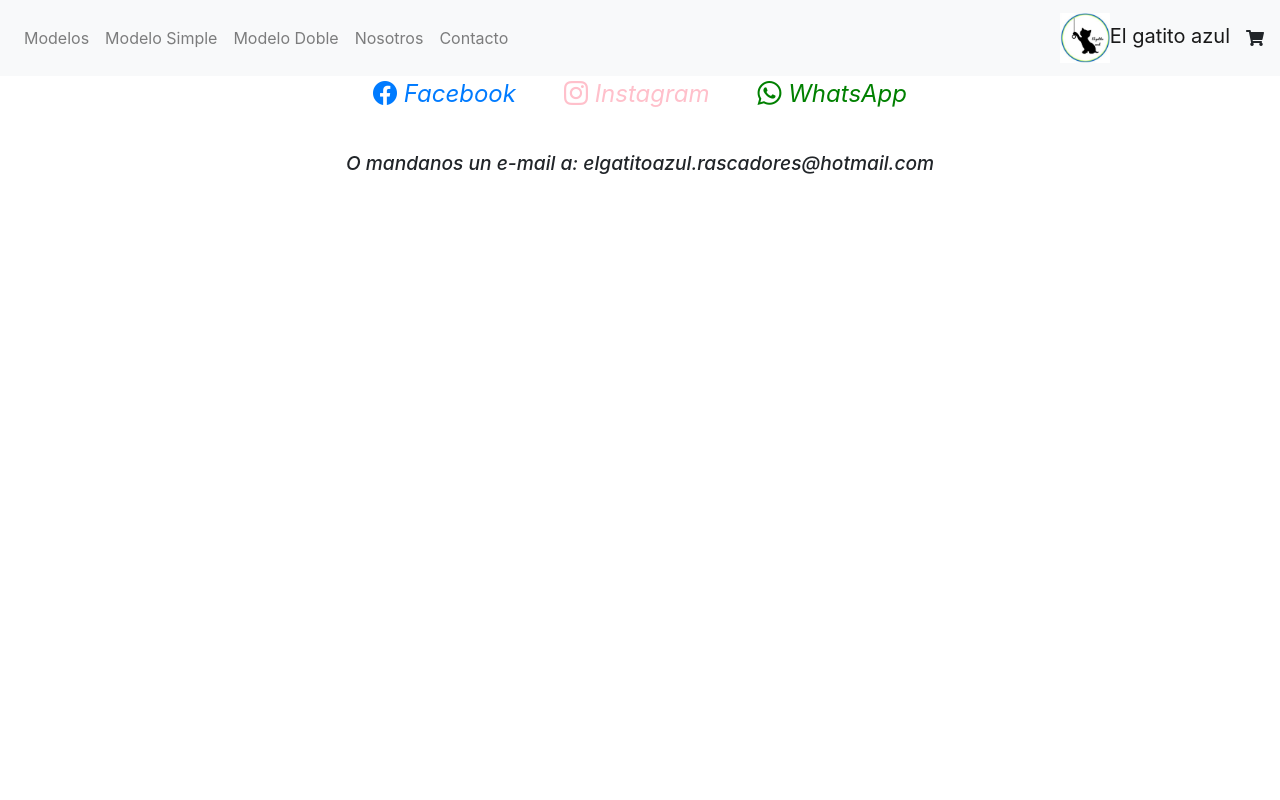
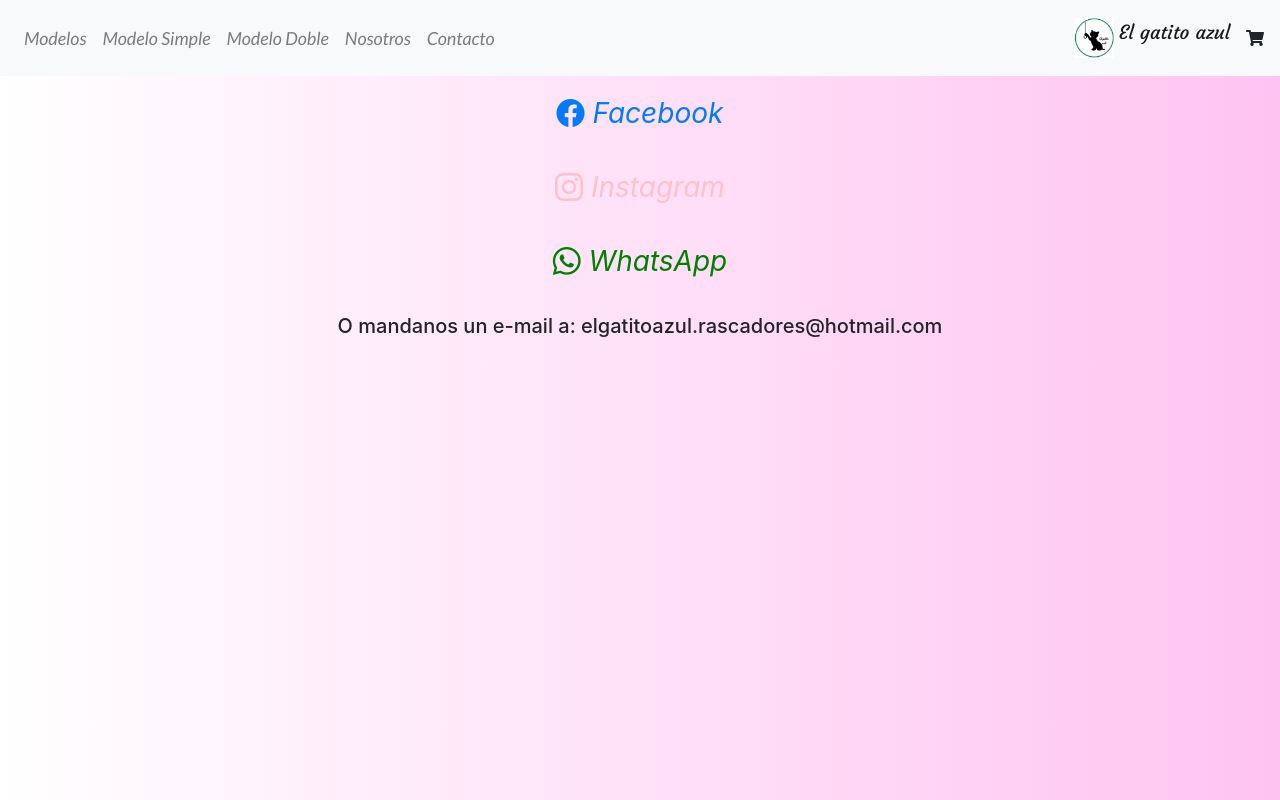
Before and after one commit to spancavil/Ecommerce---Ancavil, a React (Create React App) app: page /contacto in a window 1280 px wide. Built offline with nearby package versions, Linux system fonts and the light colour scheme.

Commit message:
Agregado de estilos y spinner de carga

```diff
--- a/public/index.html
+++ b/public/index.html
@@ -12,6 +12,10 @@
     integrity="sha384-ggOyR0iXCbMQv3Xipma34MD+dH/1fQ784/j6cY/iJTQUOhcWr7x9JvoRxT2MZw1T" crossorigin="anonymous">
     <link rel="stylesheet" href="https://cdnjs.cloudflare.com/ajax/libs/font-awesome/5.15.2/css/all.min.css">
     <link rel="stylesheet" href="https://cdn.jsdelivr.net/npm/bootstrap-icons@1.4.0/font/bootstrap-icons.css">
+    <link rel="preconnect" href="https://fonts.gstatic.com">
+    <link rel="preconnect" href="https://fonts.gstatic.com">
+    <link rel="preconnect" href="https://fonts.gstatic.com">
+    <link href="https://fonts.googleapis.com/css2?family=Courgette&family=Lato:ital@1&family=Merriweather:wght@300&display=swap" rel="stylesheet">
     <link rel="apple-touch-icon" href="%PUBLIC_URL%/logo192.png" />
     <!--
       manifest.json provides metadata used when your web app is installed on a
--- a/src/App.css
+++ b/src/App.css
@@ -36,3 +36,11 @@
     transform: rotate(360deg);
   }
 }
+
+body {
+  background: linear-gradient(90deg, rgba(255,255,255,1) 0%, rgba(255,195,241,1) 100%);
+}
+
+.card{
+  font-family: 'Merriweather', serif;;
+}
--- a/src/components/navbar.js
+++ b/src/NavBar/index.js
@@ -1,7 +1,8 @@
 import React from "react";
-import CartWidget from "./CartWidget"
+import CartWidget from "../components/CartWidget"
 import logo from "../img/logo.jpg";
 import { NavLink } from "react-router-dom";
+import "./styles.css"
 
 export const NavBar = () => {  //Declaración de una constante en JSX (un extensión del lenguaje JavaScript) con una función flecha
   return (
@@ -44,7 +45,7 @@
       </button>
 
       <NavLink to="/"className="navbar-brand">
-          <img src={logo} width="50" height="50" className="d-inline-block" alt=""/>
+          <img src={logo} width="50" height="50" className="d-inline-block" alt="" id="imagen"/>
           El gatito azul
       </NavLink>
 
--- /dev/null
+++ b/src/NavBar/styles.css
@@ -0,0 +1,13 @@
+.nav-item {
+    font-family: 'Lato', sans-serif;
+    font-size: large;
+}
+
+#imagen{
+    padding: 5px;
+}
+
+.navbar-brand{
+    font-family: 'Courgette', cursive;
+    font-size: larger;
+}
--- a/src/components/Contacto/index.js
+++ b/src/components/Contacto/index.js
@@ -2,21 +2,32 @@
 
 const Contacto = () => {
     return(
-        <div className="container-fluid">
-            <div className="row justify-content-center">
+        <div className = "container">
+
+        <div className="row row-cols-1">
+            <div className="col-12 my-3">
             <a href="https://www.facebook.com/Rascadores-El-Gatito-azul-110299214466391/" target="_blank" rel="noopener noreferrer">
-                <i className="bi bi-facebook m-4" style={{fontSize:"1.5rem"}}> Facebook</i>
-            </a>
-            <a href="https://instagram.com/elgatitoazul.rascadores?igshid=1ne9yk8fzf80f/" target="_blank" rel="noopener noreferrer">
-                <i className="bi bi-instagram m-4"  style={{fontSize:"1.5rem",color:"pink"}}> Instagram</i>
-            </a>
-            <a href="https://wa.me/+5491158491307" target="_blank" rel="noopener noreferrer">
-                <i className="bi bi-whatsapp m-4" style={{fontSize:"1.5rem",color:"green"}}> WhatsApp</i>
+                <i className="bi bi-facebook m-4" style={{fontSize:"1.75rem"}}> Facebook</i>
             </a>
             </div>
-            <div className="row justify-content-center">
-                <h6 style={{fontStyle: "italic", fontSize:"1.2rem", marginTop:"40px"}}>O mandanos un e-mail a:    elgatitoazul.rascadores@hotmail.com</h6>
+
+            <div className="col-12 my-3">
+            <a href="https://instagram.com/elgatitoazul.rascadores?igshid=1ne9yk8fzf80f/" target="_blank" rel="noopener noreferrer">
+                <i className="bi bi-instagram m-4"  style={{fontSize:"1.75rem",color:"pink"}}> Instagram</i>
+            </a>
             </div>
+
+            <div className="col-12 my-3">
+            <a href="https://wa.me/+5491158491307" target="_blank" rel="noopener noreferrer">
+                <i className="bi bi-whatsapp m-4" style={{fontSize:"1.75rem",color:"green"}}> WhatsApp</i>
+            </a>
+            </div>
+
+            <div className="col-12 my-3">
+                <h5>O mandanos un e-mail a:    elgatitoazul.rascadores@hotmail.com</h5>
+            </div>
+
+        </div>
         </div>
     )
 }
--- a/src/components/Item/index.js
+++ b/src/components/Item/index.js
@@ -1,29 +1,56 @@
-import React from 'react';
+import React, { useEffect, useState } from 'react';
 import { useParams } from 'react-router';
+import Loading from '../Loading';
 
-const Item = (item) => {
-    const {productoId} = useParams(); //Obtenemos por parámetro (de navegación) el id del producto.
-    const posicion = parseInt (productoId - 1); //Definimos la posición del array de items, que corresponderá al item que le haremos el render.
+const Item = () => {
 
-    const render = () => {
-        console.log(item.items[posicion]);
-        return(
-        <div className="card">
-            <h4 className = "card-title">Detalle</h4>
-            <img src={item.items[posicion].src} className="card-img-top" alt="..."/>
-            <div className="card-body">
-                <h5 className="card-title">{item.items[posicion].description}</h5>
-                <h5 className="card-title">Precio: ${item.items[posicion].precio}.</h5>
+    const [items, setItems] = useState ([]);
+    const productoId = useParams();
+    const posicion = (productoId.productoId-1);
+
+    useEffect (()=>{
+        const promesaItem = new Promise ((acc,rej)=>{
+            setTimeout (()=>{
+                acc([ //Devuelve un array literal de objetos.
+                    {id: 1, stock:4, src:"/img/modelo3020.jpeg", initial:0, description:"Modelo 1", precio: 2200, categoria:"simple"},
+                    {id: 2, stock: 6, src: "/img/modelo3030.jpeg", initial: 0, description: "Modelo 2", precio: 5800, categoria:"double"},
+                    {id: 3, stock: 7, src: "/img/modelo3030dos.jpeg", initial: 0, description: "Modelo 3", precio: 5800, categoria: "double"},
+                    {id: 4, stock: 3, src: "/img/modelo3050.jpeg", initial: 0, description: "Modelo 4", precio: 7900, categoria: "double"},
+                    {id: 5, stock: 2, src: "/img/modelo3050dos.jpeg", initial: 0, description: "Modelo 5", precio: 7900, categoria:"double"},
+                    {id: 6, stock: 4, src: "/img/modeloMini.jpeg", initial:0, description: "Modelo 6", precio: 1700, categoria:"simple"}
+                    ]
+                )
+            }, 2000)
+        })
+
+        promesaItem.then ((resultado) => {
+            setItems(resultado);
+        })
+    }, []);
+
+    const render = ()=>{
+        return (
+            <div class= "card">
+                <h5 className = "card-title mt-3">Detalle</h5>
+                <img src={items[posicion].src} className="card-img-top" alt="..."/>
+                <div className="card-body">
+                    <h5 className="card-title">{items[posicion].description}</h5>
+                    <h5 className="card-title">Precio: ${items[posicion].precio}.-</h5>
+                </div>
             </div>
-        </div>)
+        )
     }
 
-    return( //Solo renderiza si hay datos, sino devuelve null
-        <div>
-         {(item.items===undefined)? null : render() }
-        </div>
-    );
+    //console.log (items);
+    //console.log (posicion);
+
+
+    return(
+        <>
+            {(items.length === 0) ? <Loading></Loading> : render()}
+        </>
+        )
+
 }
 
-
 export default Item;
--- a/src/components/ItemList/index.js
+++ b/src/components/ItemList/index.js
@@ -7,15 +7,13 @@
 
     const {categoriaProducto} = useParams ()
 
-    console.log(categoriaProducto); //Recibe simple o double, según la selección del NavBar. Sino undef
 
     const render = ()=> {
-        console.log("Hola!");
-        console.log(items);
         return (
-        <div  className="row row-cols-1 row-cols-md-2 justify-content-center">
+        <div  className="row row-cols-1 row-cols-lg-2 g-4">
                 {items.map( elemento =>
-                    <div className="card" key={elemento.id} style={{width: "40rem"}}>
+                <div className= "col d-flex justify-content-center my-3" key={elemento.id}>
+                    <div className="card"  style={{width: "28rem"}}>
                         <NavLink to={`/detail/${elemento.id}`}>
                             <img src={elemento.src} className="card-img-top" alt="..."/>
                         </NavLink>
@@ -24,6 +22,7 @@
                             <ItemCount stock ={elemento.stock} initial = {elemento.initial}></ItemCount>
                         </div>
                     </div>
+                </div>
                 )}
         </div>
         )
--- a/src/components/ItemListContainer.js
+++ b/src/components/ItemListContainer.js
@@ -3,9 +3,10 @@
 //import ConsumerApi from './ConsumerApi';
 import Item from './Item';
 import {BrowserRouter, Switch, Route} from 'react-router-dom'
-import { NavBar } from './navbar';
+import { NavBar } from '../NavBar';
 import Presentacion from './Presentacion';
 import Contacto from './Contacto';
+import Loading from './Loading';
 
 const ItemListContainer = () => { //Hacemos un ItemListContainer utilizando una función flecha
 
@@ -39,7 +40,10 @@
         })
     }, []);
 
-    return( //Una vez que se re-renderiza la página los items setteados se llaman y son colocados en las propiedades del parent
+    console.log (items);
+
+    const render = () => {
+        return( //Una vez que se re-renderiza la página los items setteados se llaman y son colocados en las propiedades del parent
         <div>
         <BrowserRouter>
             <NavBar></NavBar>
@@ -71,7 +75,13 @@
             </Switch>
         </BrowserRouter>
         </div>
-    );
+        );}
+
+    return (
+        <>
+        {items.length ===0 ? <Loading></Loading>: render()}
+        </>
+    )
 
 };
 
--- /dev/null
+++ b/src/components/Loading/index.js
@@ -0,0 +1,14 @@
+import React from 'react';
+
+const Loading = () =>{
+    return (
+        <div className="spinner-border text-danger"
+        role="status"
+        style={{width: "5rem", height: "5rem", marginTop: "8rem"}}
+        >
+            <span className="visually-hidden"></span>
+        </div>
+    )
+}
+
+export default Loading
```
Also changed, not shown: public/img/Fondo/pusheen heart.png (added), public/img/Fondo/pusheen1.jpg (added).
